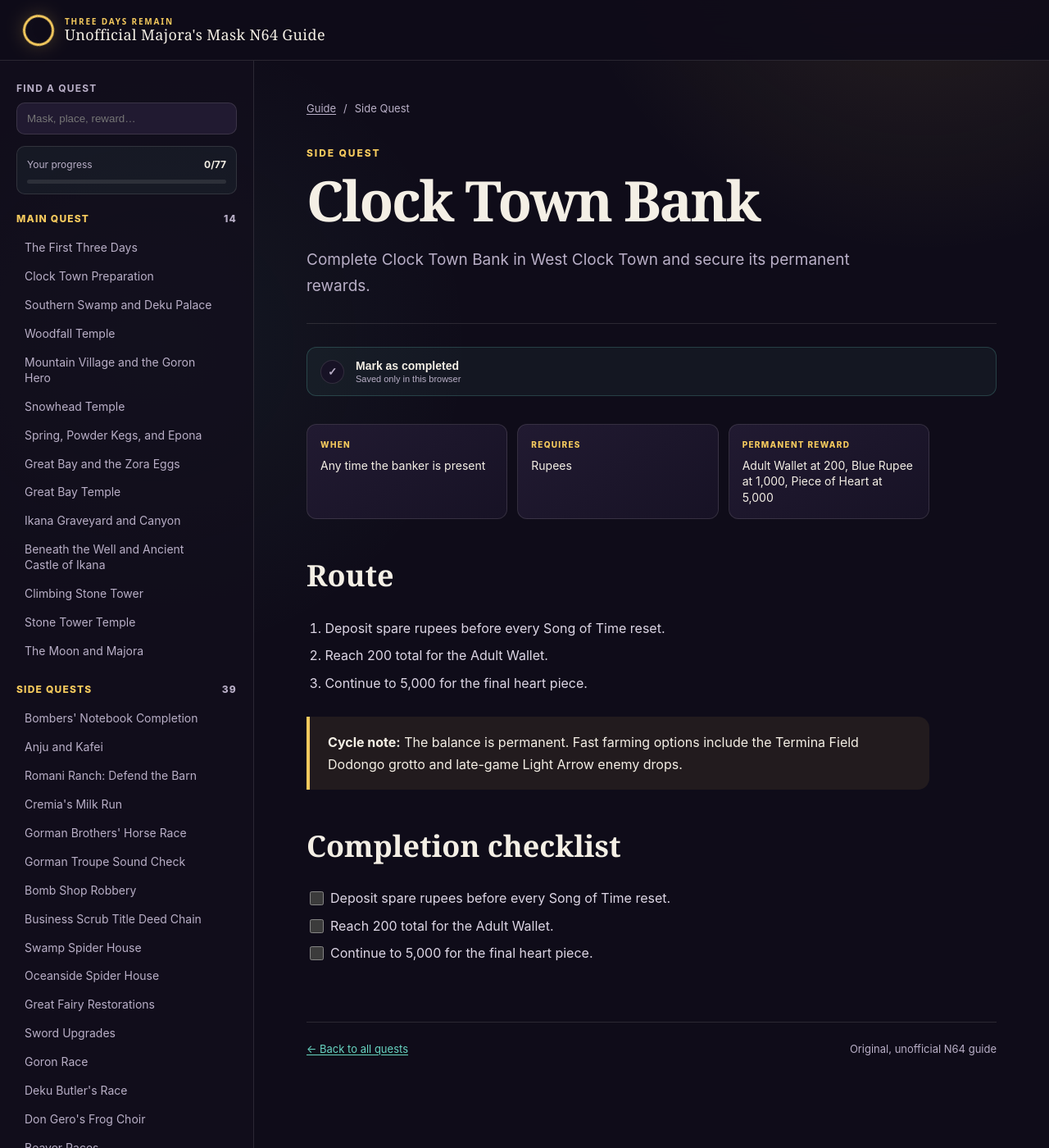
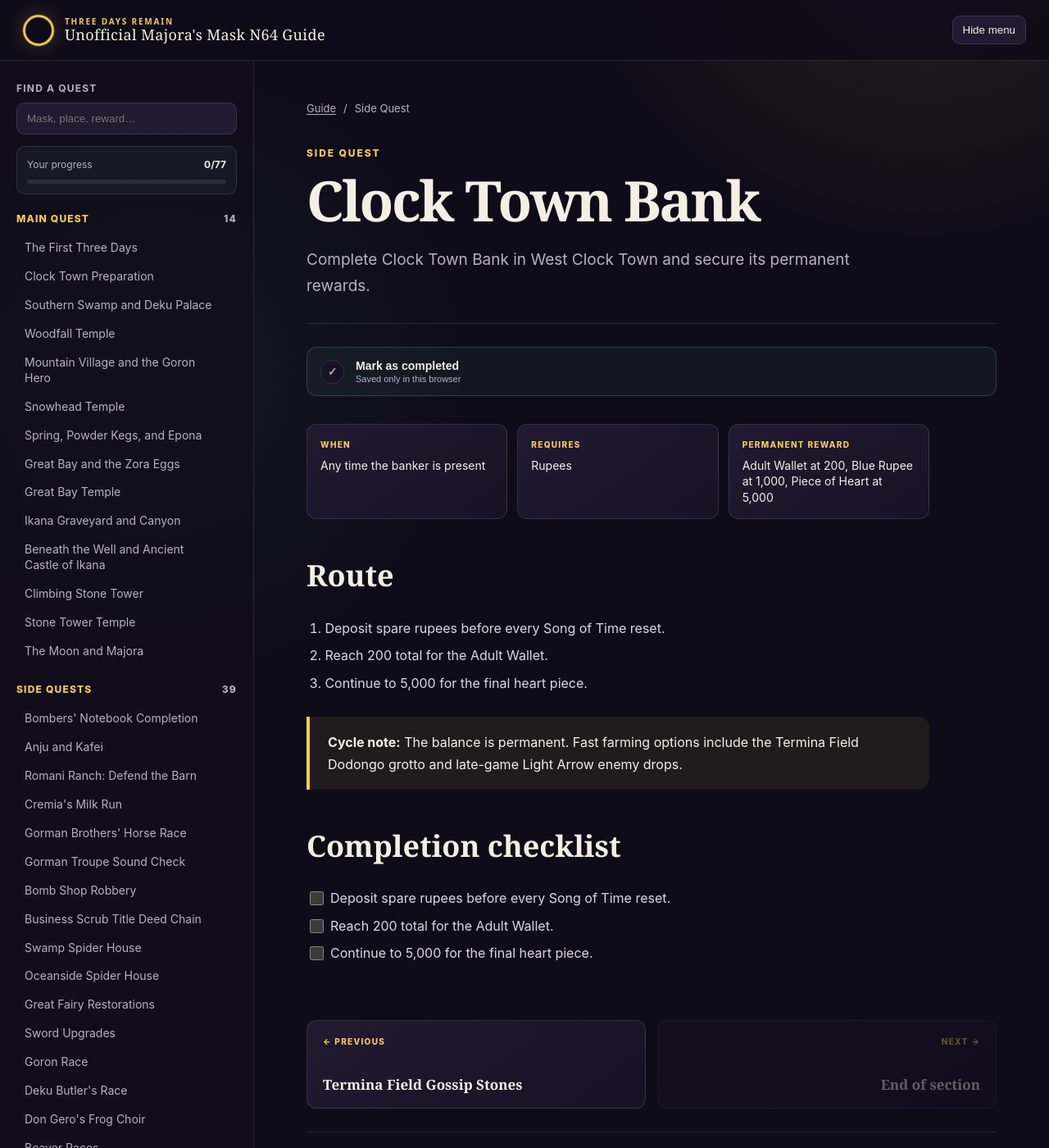
Before and after one commit to johnsandstrom1205-creator/Majoras-mask-n64-guide, a Jekyll site: the page built from docs/side-quests/39-clock-town-bank.md, in a window 1280 px wide and 1400 px high. Shown: the whole window at 82% size. Built offline with Jekyll 4.4.1, drawn with Linux system fonts in a browser that asks for light colours.

Commit message:
Add chapter navigation and collapsible quest menu

```diff
--- a/docs/_layouts/default.html
+++ b/docs/_layouts/default.html
@@ -38,6 +38,44 @@
           {% endif %}
         {% endunless %}
         <article class="prose{% if page.url == '/' %} home-prose{% endif %}">{{ content }}</article>
+        {% if page.category == 'Main Quest' or page.category == 'Side Quest' or page.category == 'Mask Quest' %}
+          {% assign navigation_pages = site.pages | where: "category", page.category | sort: "order" %}
+          {% assign previous_page = nil %}
+          {% assign next_page = nil %}
+          {% assign previous_candidate = nil %}
+          {% assign found_current = false %}
+          {% for item in navigation_pages %}
+            {% if found_current == true and next_page == nil %}
+              {% assign next_page = item %}
+            {% endif %}
+            {% if item.url == page.url %}
+              {% assign previous_page = previous_candidate %}
+              {% assign found_current = true %}
+            {% elsif found_current == false %}
+              {% assign previous_candidate = item %}
+            {% endif %}
+          {% endfor %}
+          <nav class="chapter-nav" aria-label="Previous and next {{ page.category | downcase }}">
+            {% if previous_page %}
+              <a class="chapter-nav-card chapter-nav-previous" href="{{ previous_page.url | relative_url }}">
+                <span>← Previous</span><strong>{{ previous_page.title }}</strong>
+              </a>
+            {% else %}
+              <span class="chapter-nav-card chapter-nav-previous is-disabled" aria-disabled="true">
+                <span>← Previous</span><strong>Start of section</strong>
+              </span>
+            {% endif %}
+            {% if next_page %}
+              <a class="chapter-nav-card chapter-nav-next" href="{{ next_page.url | relative_url }}">
+                <span>Next →</span><strong>{{ next_page.title }}</strong>
+              </a>
+            {% else %}
+              <span class="chapter-nav-card chapter-nav-next is-disabled" aria-disabled="true">
+                <span>Next →</span><strong>End of section</strong>
+              </span>
+            {% endif %}
+          </nav>
+        {% endif %}
         {% unless page.url == '/' %}
           <footer class="page-footer">
             <a href="{{ '/' | relative_url }}">← Back to all quests</a>
--- a/docs/assets/site.js
+++ b/docs/assets/site.js
@@ -3,6 +3,7 @@
 
   const TOTAL_QUESTS = 77;
   const COMPLETE_PREFIX = 'mm-guide:completed:';
+  const SIDEBAR_KEY = 'mm-guide:sidebar-collapsed';
 
   const storage = {
     available: true,
@@ -26,17 +27,60 @@
   const sidebar = document.querySelector('.sidebar');
   const toggle = document.querySelector('.nav-toggle');
   if (toggle && sidebar) {
+    const desktopMode = window.matchMedia('(min-width: 921px)');
+
+    const syncNavigation = () => {
+      if (desktopMode.matches) {
+        sidebar.classList.remove('open');
+        const collapsed = storage.get(SIDEBAR_KEY) === '1';
+        document.body.classList.toggle('sidebar-collapsed', collapsed);
+        toggle.setAttribute('aria-expanded', String(!collapsed));
+        toggle.textContent = collapsed ? 'Browse quests' : 'Hide menu';
+      } else {
+        document.body.classList.remove('sidebar-collapsed');
+        const open = sidebar.classList.contains('open');
+        toggle.setAttribute('aria-expanded', String(open));
+        toggle.textContent = open ? 'Close menu' : 'Browse quests';
+      }
+    };
+
     toggle.addEventListener('click', () => {
-      const open = sidebar.classList.toggle('open');
-      toggle.setAttribute('aria-expanded', String(open));
+      if (desktopMode.matches) {
+        const collapsed = !document.body.classList.contains('sidebar-collapsed');
+        storage.set(SIDEBAR_KEY, collapsed ? '1' : '0');
+      } else {
+        sidebar.classList.toggle('open');
+      }
+      syncNavigation();
     });
 
     sidebar.querySelectorAll('a').forEach(link => {
       link.addEventListener('click', () => {
-        sidebar.classList.remove('open');
-        toggle.setAttribute('aria-expanded', 'false');
+        if (!desktopMode.matches) {
+          sidebar.classList.remove('open');
+          syncNavigation();
+        }
       });
     });
+
+    document.addEventListener('click', event => {
+      if (!desktopMode.matches && sidebar.classList.contains('open') && !sidebar.contains(event.target) && !toggle.contains(event.target)) {
+        sidebar.classList.remove('open');
+        syncNavigation();
+      }
+    });
+
+    document.addEventListener('keydown', event => {
+      if (event.key === 'Escape' && !desktopMode.matches && sidebar.classList.contains('open')) {
+        sidebar.classList.remove('open');
+        syncNavigation();
+        toggle.focus();
+      }
+    });
+
+    if (desktopMode.addEventListener) desktopMode.addEventListener('change', syncNavigation);
+    else desktopMode.addListener(syncNavigation);
+    syncNavigation();
   }
 
   const search = document.querySelector('#nav-search');
--- a/docs/assets/style.css
+++ b/docs/assets/style.css
@@ -26,8 +26,8 @@
 .brand > span:last-child { line-height: 1.2; }
 .brand small { display: block; color: var(--gold); font: 700 10px/1.2 ui-sans-serif, system-ui; letter-spacing: .18em; text-transform: uppercase; }
 .moon-mark { width: 38px; height: 38px; border-radius: 50%; border: 3px solid var(--gold); box-shadow: inset 9px 0 0 var(--night), 0 0 22px rgba(244,201,93,.22); transform: rotate(-18deg); }
-.shell { display: grid; grid-template-columns: 310px minmax(0, 1fr); max-width: 1480px; margin: 0 auto; }
-.sidebar { height: calc(100vh - 74px); position: sticky; top: 74px; overflow-y: auto; padding: 24px 20px 48px; border-right: 1px solid var(--line); background: rgba(18,14,29,.72); }
+.shell { display: grid; grid-template-columns: 310px minmax(0, 1fr); max-width: 1480px; margin: 0 auto; transition: grid-template-columns .22s ease; }
+.sidebar { width: 100%; height: calc(100vh - 74px); position: sticky; top: 74px; overflow-y: auto; padding: 24px 20px 48px; border-right: 1px solid var(--line); background: rgba(18,14,29,.72); transition: width .22s ease, padding .22s ease, opacity .16s ease; }
 .search-label { display: block; margin-bottom: 7px; color: var(--muted); font-size: 12px; font-weight: 700; letter-spacing: .1em; text-transform: uppercase; }
 .search { width: 100%; padding: 11px 12px; color: var(--ink); background: var(--panel-2); border: 1px solid var(--line); border-radius: 10px; outline: none; }
 .search:focus { border-color: var(--teal); box-shadow: 0 0 0 3px rgba(104,213,194,.12); }
@@ -136,15 +136,27 @@
 .edition-note p { margin: 5px 0 0; color: var(--muted); font-size: 13px; }
 .quick-list { columns: 2; column-gap: 36px; }
 .quick-list li { break-inside: avoid; }
+.chapter-nav { display: grid; grid-template-columns: repeat(2,minmax(0,1fr)); gap: 14px; margin-top: 68px; }
+.chapter-nav-card { min-height: 108px; display: flex; flex-direction: column; justify-content: space-between; padding: 17px 19px; color: var(--ink); text-decoration: none; border: 1px solid var(--line); border-radius: 12px; background: linear-gradient(145deg,var(--panel-2),var(--panel)); transition: transform .18s ease, border-color .18s ease, background .18s ease; }
+a.chapter-nav-card:hover { color: var(--ink); transform: translateY(-2px); border-color: rgba(244,201,93,.46); background: linear-gradient(145deg,#292039,var(--panel)); }
+.chapter-nav-card > span { color: var(--gold); font-size: 10px; font-weight: 800; letter-spacing: .13em; text-transform: uppercase; }
+.chapter-nav-card strong { font: 700 17px/1.3 Georgia,"Times New Roman",serif; }
+.chapter-nav-next { text-align: right; align-items: flex-end; }
+.chapter-nav-card.is-disabled { opacity: .36; }
 .page-footer { display: flex; justify-content: space-between; gap: 20px; margin-top: 70px; padding-top: 22px; border-top: 1px solid var(--line); color: var(--muted); font-size: 13px; }
-.nav-toggle { display: none; padding: 9px 12px; color: var(--ink); background: var(--panel-2); border: 1px solid var(--line); border-radius: 9px; }
+.chapter-nav + .page-footer { margin-top: 28px; }
+.nav-toggle { display: block; padding: 9px 12px; color: var(--ink); background: var(--panel-2); border: 1px solid var(--line); border-radius: 9px; cursor: pointer; }
 .hidden { display: none !important; }
+@media (min-width: 921px) {
+  .sidebar-collapsed .shell { grid-template-columns: 0 minmax(0,1fr); }
+  .sidebar-collapsed .sidebar { width: 0; padding-left: 0; padding-right: 0; opacity: 0; overflow: hidden; pointer-events: none; border-right: 0; }
+  .sidebar-collapsed .content { margin-right: auto; margin-left: auto; }
+}
 @media (max-width: 920px) {
   .topbar { padding: 0 16px; }
-  .nav-toggle { display: block; }
   .shell { display: block; }
-  .sidebar { display: none; position: fixed; z-index: 30; top: 74px; left: 0; right: 0; width: 100%; height: calc(100vh - 74px); background: rgba(15,12,25,.98); border-right: 0; }
-  .sidebar.open { display: block; }
+  .sidebar { display: block; position: fixed; z-index: 30; top: 74px; left: 0; right: auto; width: min(88vw,360px); height: calc(100vh - 74px); opacity: 0; transform: translateX(-100%); pointer-events: none; background: rgba(15,12,25,.985); border-right: 1px solid var(--line); box-shadow: 28px 0 70px rgba(0,0,0,.45); transition: transform .22s ease, opacity .18s ease; }
+  .sidebar.open { opacity: 1; transform: translateX(0); pointer-events: auto; }
   .content { padding-top: 34px; }
   .quest-meta, .category-grid { grid-template-columns: 1fr; }
   .category-card { min-height: auto; }
@@ -167,6 +179,8 @@
   .section-heading { margin-bottom: 28px; }
   .principle-grid { grid-template-columns: 1fr; }
   .principle-grid li:last-child { grid-column: auto; }
+  .chapter-nav { grid-template-columns: 1fr; gap: 10px; margin-top: 54px; }
+  .chapter-nav-card { min-height: 92px; }
   .page-footer { flex-direction: column; }
   .prose table { display: block; overflow-x: auto; }
 }
@@ -175,7 +189,7 @@
   *, *::before, *::after { transition-duration: .01ms !important; animation-duration: .01ms !important; }
 }
 @media print {
-  .topbar, .sidebar, .page-footer { display: none !important; }
+  .topbar, .sidebar, .chapter-nav, .page-footer { display: none !important; }
   body { color: #111; background: white; }
   .shell { display: block; }
   .content { max-width: none; padding: 0; }
```
